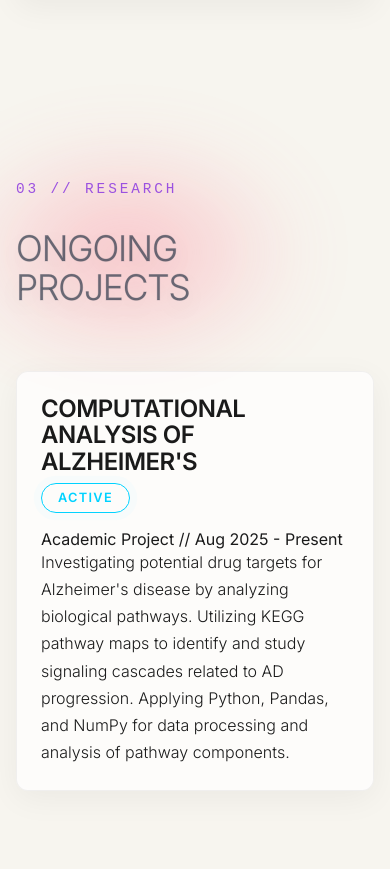
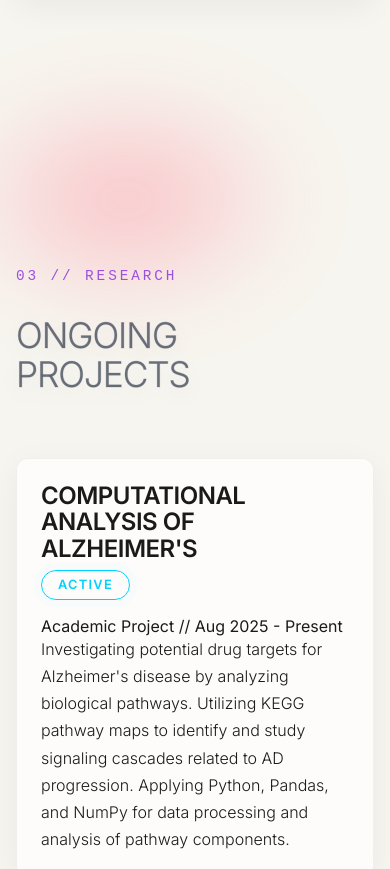
Before and after one commit to devjoti2003/Portfolio, a Next.js app: page / in a window 390 px wide. Shown: the part 2480-3349 px from the top of the page. Built offline with nearby package versions, Linux system fonts and the light colour scheme.

Commit message:
Fix navbar overlap on mobile hero section by setting fixed top padding

```diff
--- a/src/app/globals.css
+++ b/src/app/globals.css
@@ -680,6 +680,7 @@ body.dark-mode .theme-toggle .moon-icon { display: block; }
   }
 
   /* Hero Section Mobile */
+  .posh-left { padding-top: 140px; }
   .hero-layout { gap: 2rem; }
   .hero-id-card { padding: 1.5rem !important; }
   .hero-title { font-size: clamp(2.5rem, 10vw, 4rem); }
```
